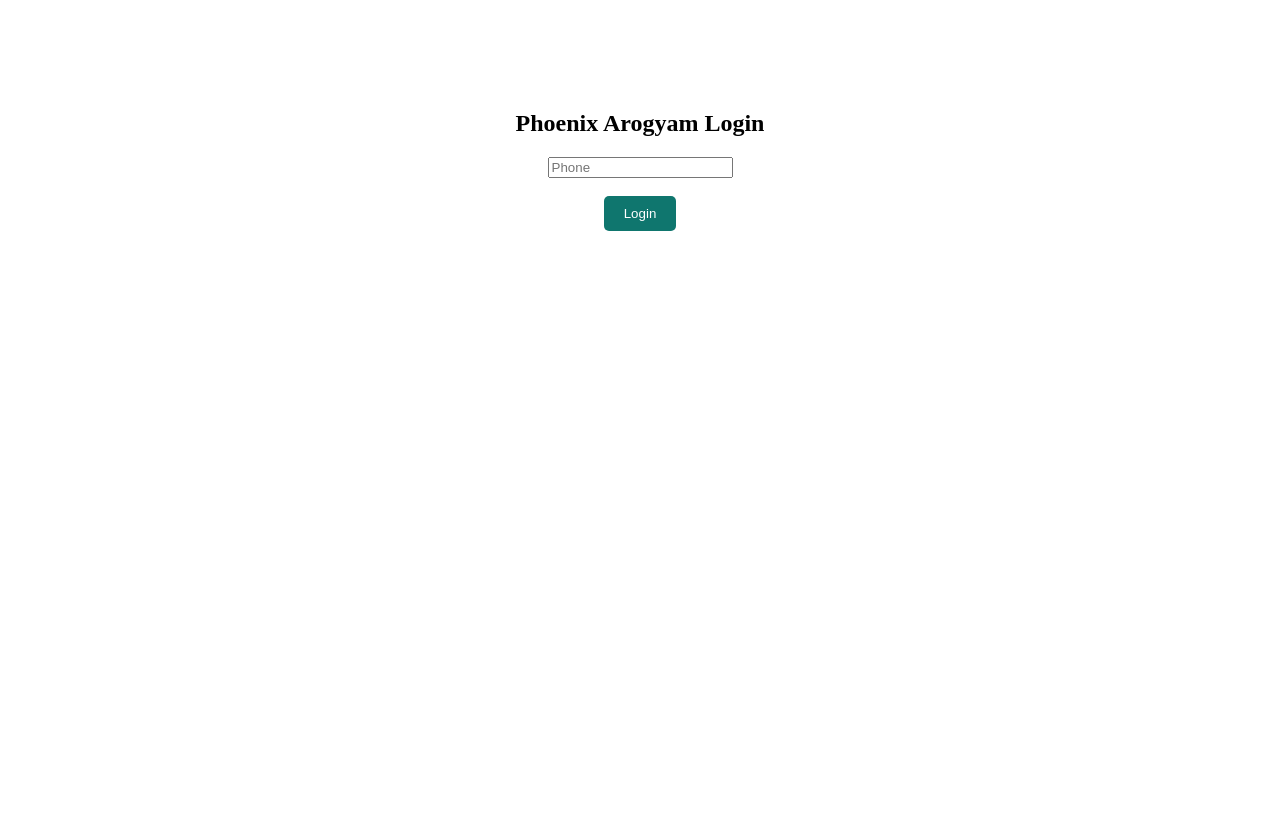
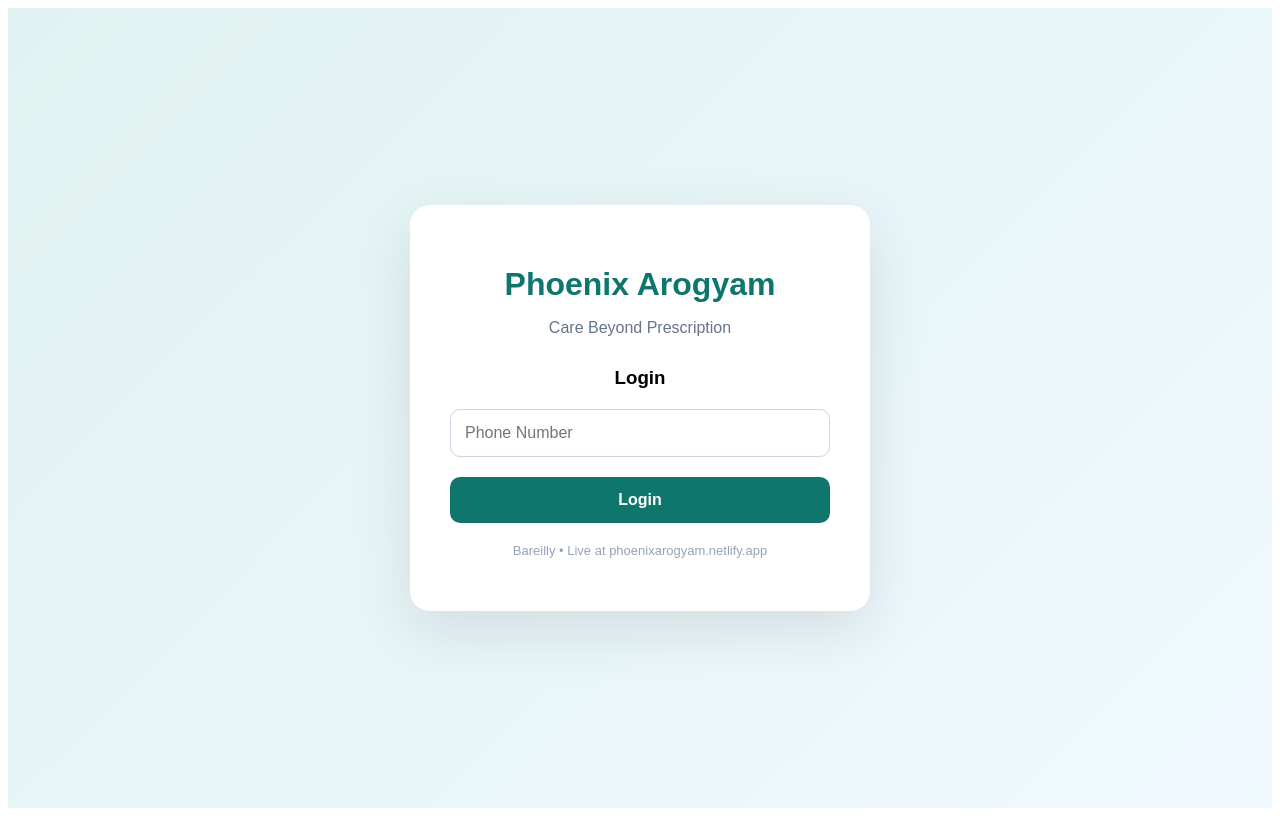
Before and after one commit to carebpp/phoenix-arogyam, a React (Vite) app: page /#/login in a window 1280 px wide. Built offline with nearby package versions, Linux system fonts and the light colour scheme.

Commit message:
Update login.jsx

```diff
--- a/src/pages/login.jsx
+++ b/src/pages/login.jsx
@@ -1,23 +1,40 @@
-import { useState } from 'react';
-import { useNavigate } from 'react-router-dom';
+import { useState } from 'react'
+import { useNavigate } from 'react-router-dom'
 
 export default function Login() {
-  const [phone, setPhone] = useState('');
-  const navigate = useNavigate();
+  const [phone, setPhone] = useState('')
+  const navigate = useNavigate()
 
-  const handleLogin = () => {
-    localStorage.setItem('isLoggedIn', 'true');
-    navigate('/');
-  };
+  const handleLogin = (e) => {
+    e.preventDefault()
+    if(phone.length >= 10){
+      localStorage.setItem('isLoggedIn', 'true')
+      localStorage.setItem('phone', phone)
+      navigate('/')
+    } else {
+      alert('10 digit phone number daliye')
+    }
+  }
 
   return (
-    <div style={{padding: '40px', textAlign: 'center', marginTop: '50px'}}>
-      <h2>Phoenix Arogyam Login</h2>
-      <input placeholder='Phone' value={phone} onChange={e=>setPhone(e.target.value)} />
-      <br/><br/>
-      <button onClick={handleLogin} style={{padding: '10px 20px', background: '#0f766e', color: 'white', border: 'none', borderRadius: '5px'}}>
-        Login
-      </button>
+    <div style={{minHeight:'100vh', display:'flex', justifyContent:'center', alignItems:'center', background:'linear-gradient(135deg, #e0f2f1, #f0f9ff)', fontFamily:'sans-serif'}}>
+      <form onSubmit={handleLogin} style={{background:'white', padding:'40px', borderRadius:'20px', boxShadow:'0 20px 60px rgba(0,0,0,0.1)', width:'380px', textAlign:'center'}}>
+        <h1 style={{color:'#0f766e', marginBottom:'5px'}}>Phoenix Arogyam</h1>
+        <p style={{color:'#64748b', marginBottom:'30px'}}>Care Beyond Prescription</p>
+        <h3 style={{marginBottom:'20px'}}>Login</h3>
+        <input
+          type="tel"
+          placeholder="Phone Number"
+          value={phone}
+          onChange={e=>setPhone(e.target.value)}
+          style={{width:'100%', padding:'14px', borderRadius:'10px', border:'1px solid #cbd5e1', marginBottom:'20px', fontSize:'16px', boxSizing:'border-box'}}
+          required
+        />
+        <button type="submit" style={{width:'100%', padding:'14px', background:'#0f766e', color:'white', border:'none', borderRadius:'10px', fontSize:'16px', fontWeight:'bold', cursor:'pointer'}}>
+          Login
+        </button>
+        <p style={{marginTop:'20px', fontSize:'13px', color:'#94a3b8'}}>Bareilly • Live at phoenixarogyam.netlify.app</p>
+      </form>
     </div>
-  );
+  )
 }
```
